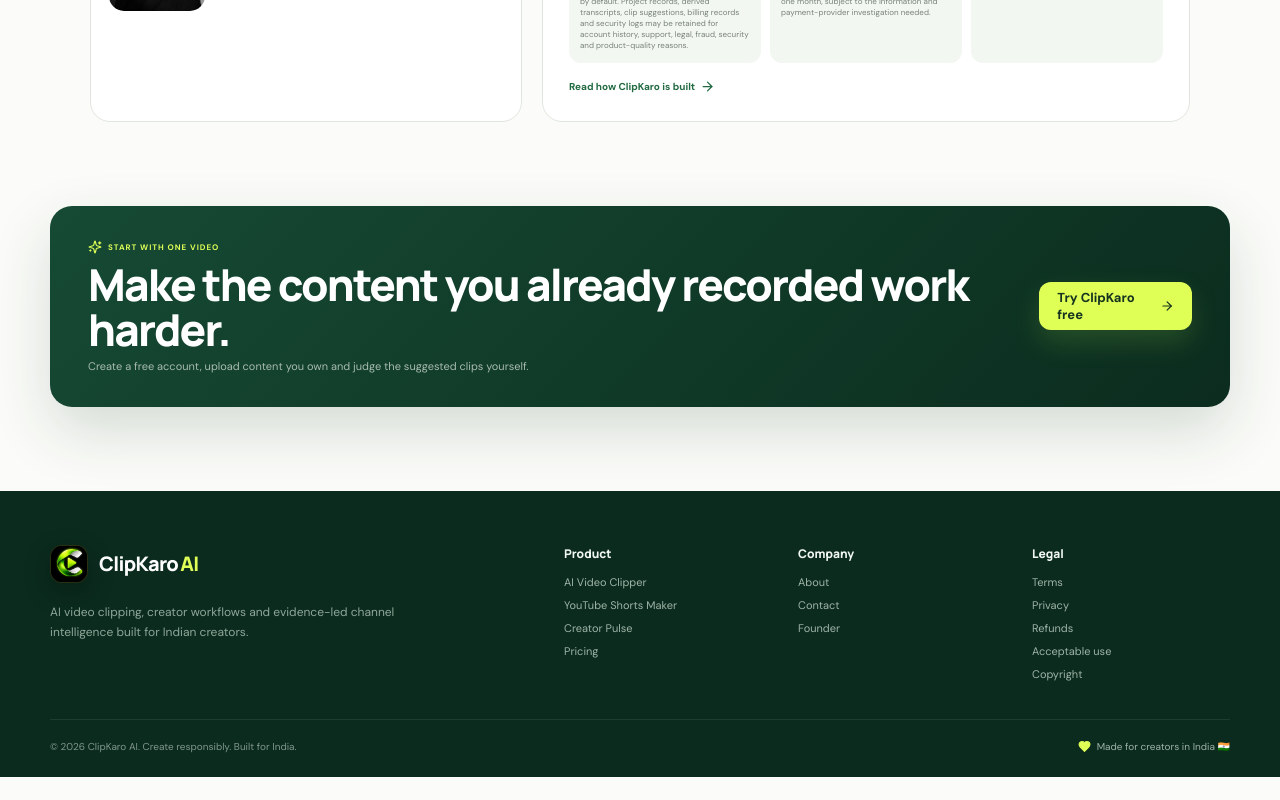
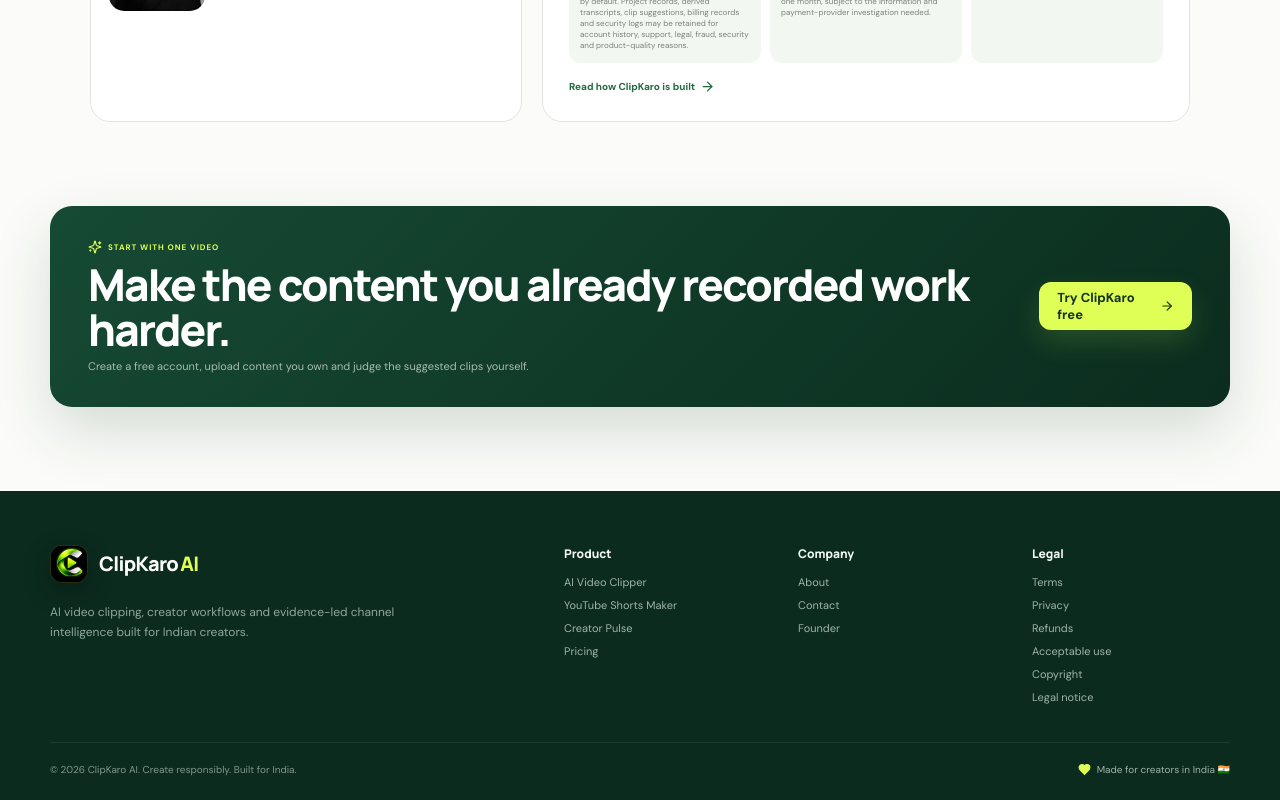
Before and after one commit to faikmulla6-cpu/Clipkaro, a Next.js app in the folder frontend/: page / in a window 1280 px wide. Shown: the part 4750-5550 px from the top of the page. Before the commit the page ends 5527 px from the top, so only its background shows below. Built offline with nearby package versions, Linux system fonts and the light colour scheme; no server answers.

Commit message:
ui: expose complete public legal navigation

```diff
--- a/frontend/components/PublicSiteFooter.tsx
+++ b/frontend/components/PublicSiteFooter.tsx
@@ -15,7 +15,7 @@ export function PublicSiteFooter() {
         <div className={styles.columns}>
           <div><b>Product</b><TransitionLink href="/youtube-video-to-shorts-ai">AI Video Clipper</TransitionLink><TransitionLink href="/ai-shorts-maker-india">YouTube Shorts Maker</TransitionLink><TransitionLink href="/youtube-channel-analyzer">Creator Pulse</TransitionLink><TransitionLink href="/pricing">Pricing</TransitionLink></div>
           <div><b>Company</b><TransitionLink href="/about">About</TransitionLink><TransitionLink href="/contact">Contact</TransitionLink><TransitionLink href="/about#founder">Founder</TransitionLink></div>
-          <div><b>Legal</b>{LEGAL_LINKS.slice(0,5).map(([label, href]) => <TransitionLink key={href} href={href}>{label}</TransitionLink>)}</div>
+          <div><b>Legal</b>{LEGAL_LINKS.map(([label, href]) => <TransitionLink key={href} href={href}>{label}</TransitionLink>)}</div>
         </div>
       </div>
       <div className={styles.bottom}>
```
